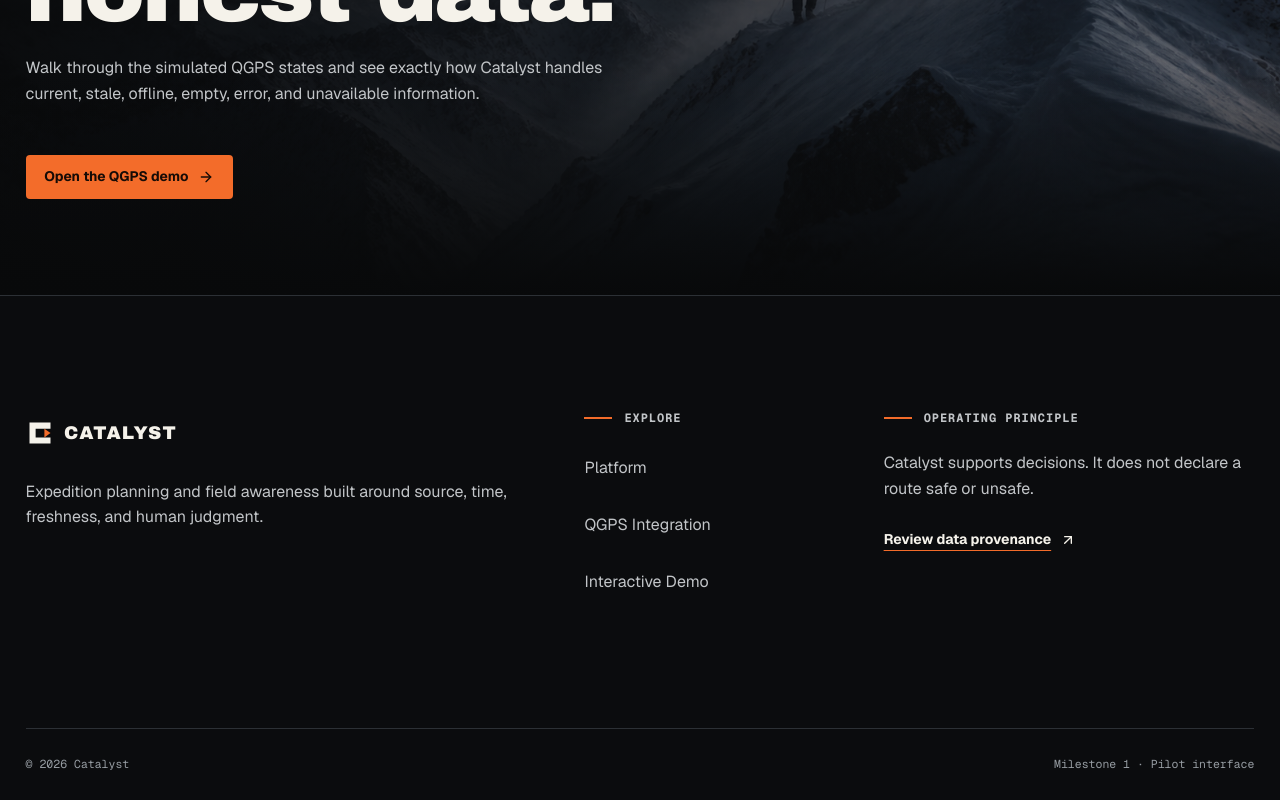
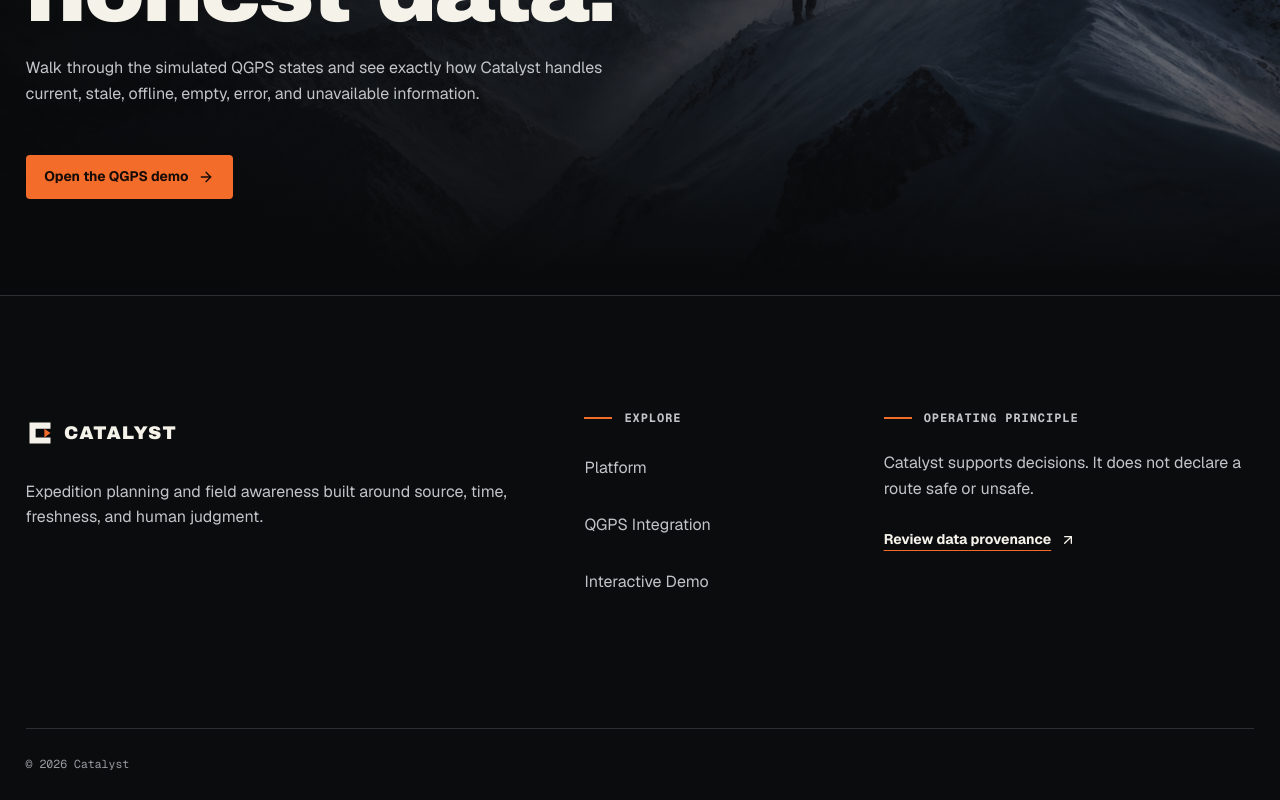
Before and after one commit to RevolvoTech/ic-web-react-catalyst, a Next.js app: page / in a window 1280 px wide. Shown: the part 5311-6111 px from the top of the page. Built offline with nearby package versions, Linux system fonts and the light colour scheme.

Commit message:
Remove milestone footer label

```diff
--- a/components/site-footer.tsx
+++ b/components/site-footer.tsx
@@ -31,7 +31,6 @@ export function SiteFooter() {
       </div>
       <div className="shell site-footer__base">
         <span>© {new Date().getFullYear()} Catalyst</span>
-        <span>Milestone 1 · Pilot interface</span>
       </div>
     </footer>
   );
```
